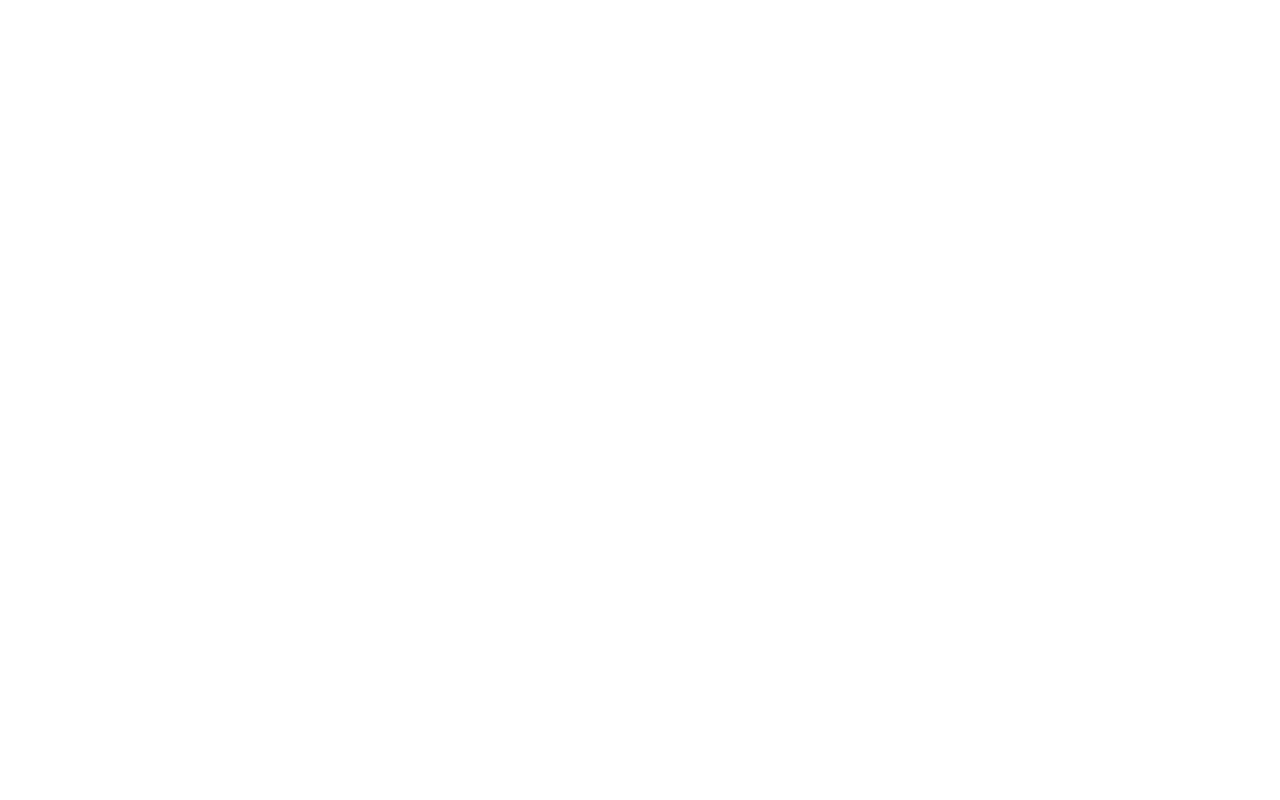
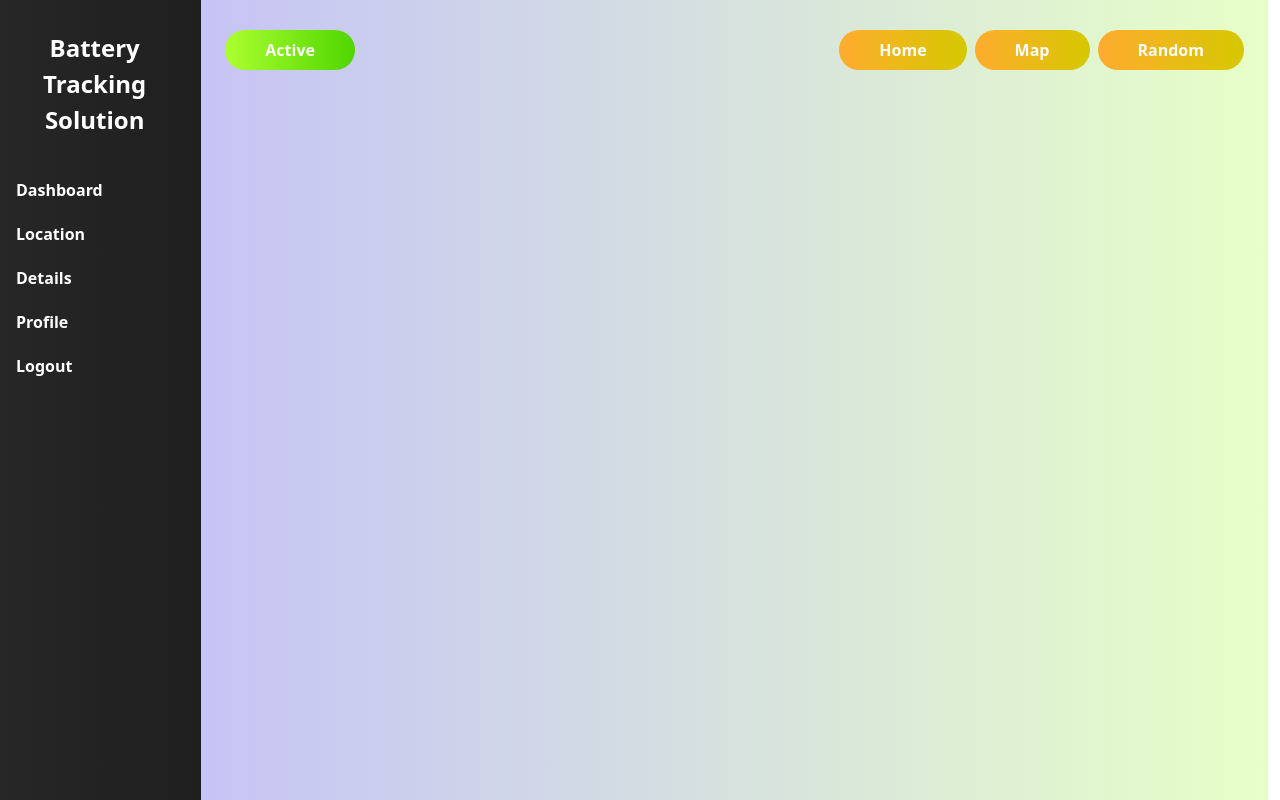
Before and after one commit to Imtious-Bondstein/Battery_Tracking_Solution, a plain HTML site: page index.html in a window 1280 px wide. Drawn offline with nearby package versions, Linux system fonts and the light colour scheme.

Commit message:
Sidebar & Topbar Complete

```diff
--- a/index.html
+++ b/index.html
@@ -3,9 +3,33 @@
 <head>
   <meta charset="UTF-8">
   <meta name="viewport" content="width=device-width, initial-scale=1.0">
-  <title>Document</title>
+  <title>BTS</title>
+  <link rel="stylesheet" href="style.css">
+  <link href="https://cdn.jsdelivr.net/npm/bootstrap@5.0.2/dist/css/bootstrap.min.css" rel="stylesheet" integrity="sha384-EVSTQN3/azprG1Anm3QDgpJLIm9Nao0Yz1ztcQTwFspd3yD65VohhpuuCOmLASjC" crossorigin="anonymous">
 </head>
 <body>
-
+  <main id="main" class="row">
+    <!-- SIDEBAR -->
+    <section id="sidebar" class="col-2">
+      <p id="logo">Battery Tracking Solution</p>
+      <!-- NAVIGATIONS -->
+      <div id="nav-links">
+        <button>Dashboard</button>
+        <button>Location</button>
+        <button>Details</button>
+        <button>Profile</button>
+        <button>Logout</button>
+      </div>
+    </section>
+    <!-- TOPBAR -->
+    <section id="topbar" class="col-10 d-flex align-items-center justify-content-between px-4">
+        <button class="status-button">Active</button>
+      <div class="d-flex gap-2">
+        <button class="topbar-link">Home</button>
+        <button class="topbar-link">Map</button>
+        <button class="topbar-link">Random</button>
+      </div>
+    </section>
+  </main>
 </body>
 </html>
--- a/style.css
+++ b/style.css
@@ -0,0 +1,78 @@
+* {
+  padding: 0;
+  margin: 0;
+}
+
+#main{
+  width: 100%;
+  height: 100vh;
+  display: flex;
+  background-image: linear-gradient(90deg, #bfb8ff, #e7ffc7);
+}
+
+/* ==================== SIDEBAR ==================== */
+#sidebar{
+  height: 100vh;
+  padding: 10px;
+  background-image: linear-gradient(90deg, #272727, #1f1f1f);
+}
+
+#sidebar #logo {
+  color: white;
+  text-align: center;
+  margin: 20px 0px 40px 0px;
+  font-size: 24px;
+  font-weight: bold;
+  cursor: pointer;
+}
+
+/* BUTTONS */
+#sidebar #nav-links button{
+  background: transparent;
+  color: white;
+  font-weight: bold;
+  font-size: 16px;
+  border: none;
+  outline: 0;
+  display: block;
+  padding-left: 18px;
+  padding-bottom: 20px;
+  cursor: pointer;
+}
+#sidebar #nav-links button:hover{
+  color: rgba(102, 255, 56, 0.884);
+}
+/* ==================== TOPBAR ==================== */
+#topbar {
+  height: 100px;
+}
+#topbar .status-button {
+  padding: 8px 40px;
+  border-radius: 50px;
+  font-size: 16px;
+  font-weight: bold;
+  border: none;
+  outline: none;
+  color: #fff;
+  background-image: linear-gradient(90deg, greenYellow, rgb(79, 214, 1));
+  transition: all .3s ease-in-out;
+}
+#topbar .status-button:hover {
+  scale: 1.09;
+  background-image: linear-gradient(90deg, rgb(79, 214, 1), greenYellow);
+}
+#topbar .topbar-link {
+  padding: 8px 40px;
+  border-radius: 50px;
+  font-size: 16px;
+  font-weight: bold;
+  border: none;
+  outline: none;
+  color: #fff;
+  background-image: linear-gradient(90deg, rgb(255, 172, 47), rgb(214, 200, 1));
+  transition: all .3s ease-in-out;
+}
+#topbar .topbar-link:hover {
+  scale: 1.09;
+  background-image: linear-gradient(90deg, rgb(214, 200, 1), rgb(255, 172, 47));
+}
```
